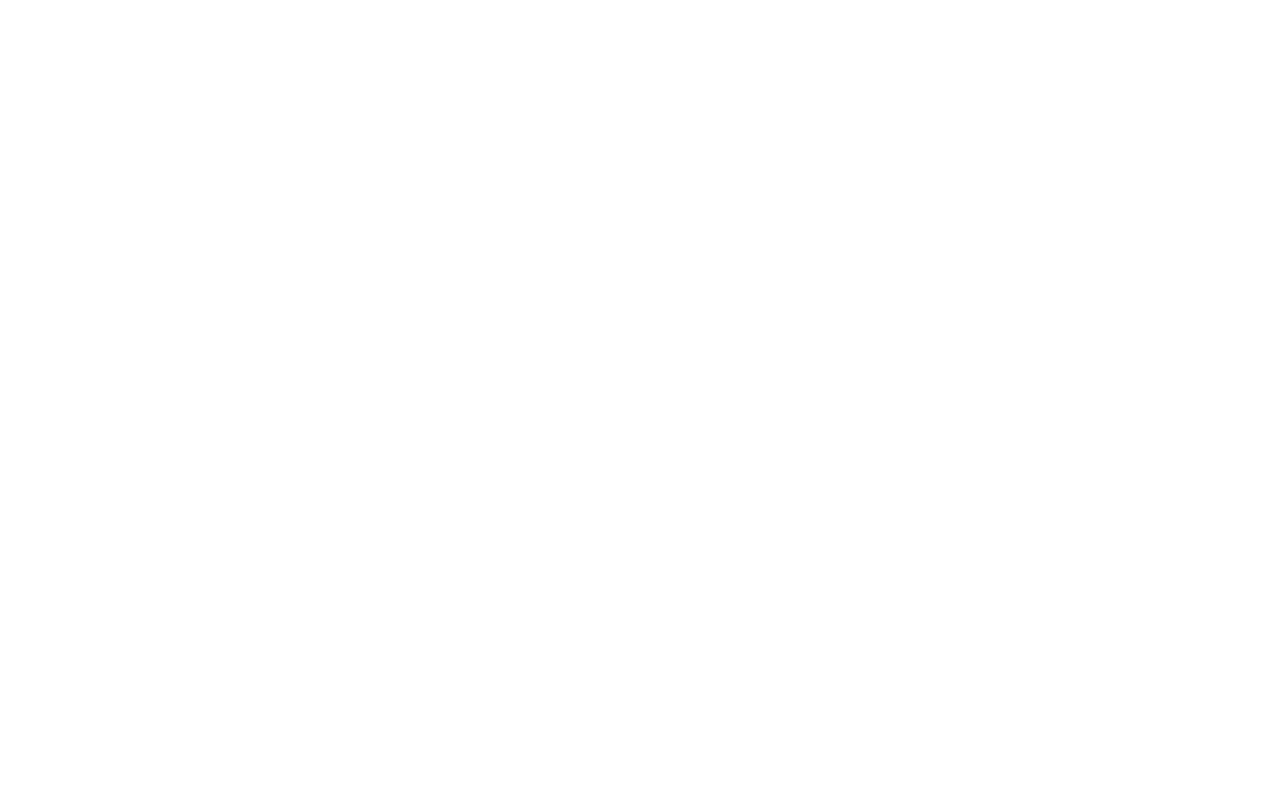
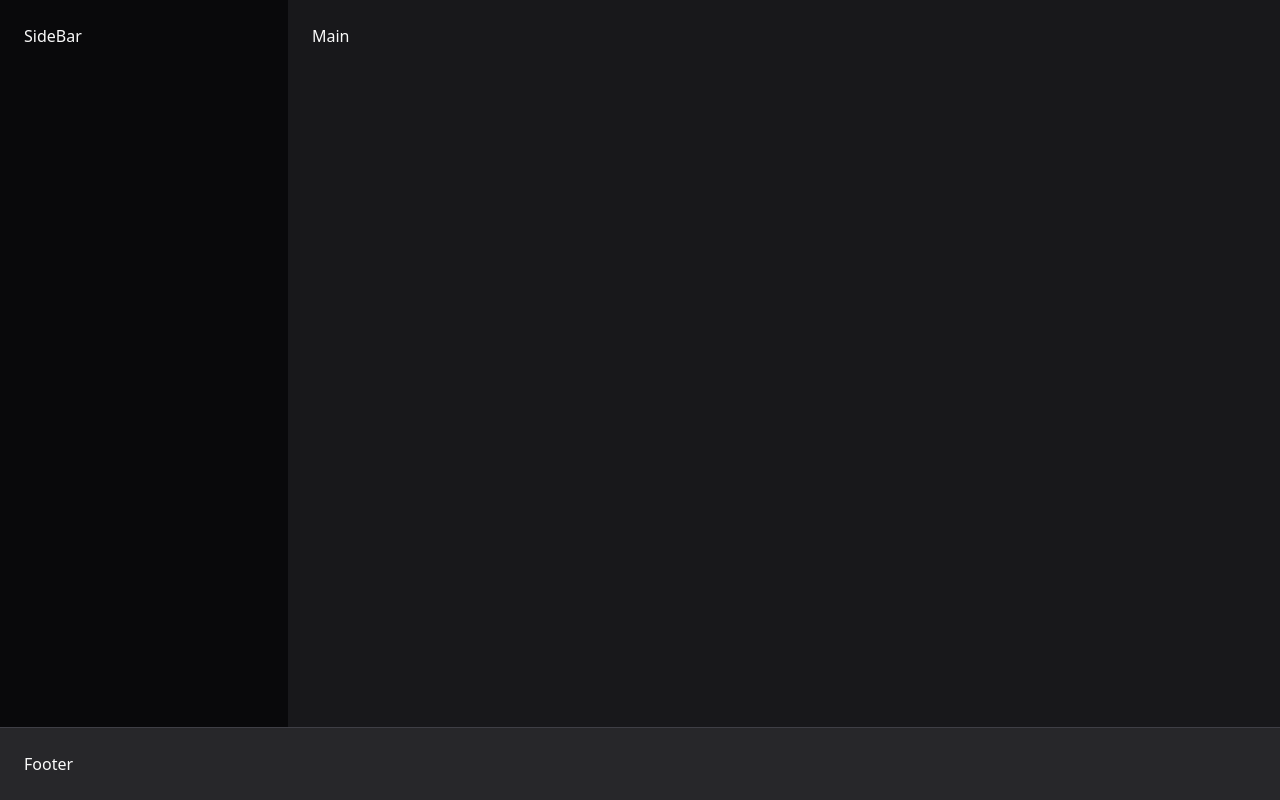
Before and after one commit to Ramonprog/next-spotify, a Next.js app: page / in a window 1280 px wide. Built offline with nearby package versions, Linux system fonts and the light colour scheme.

Commit message:
layout inicial

```diff
--- a/src/app/layout.tsx
+++ b/src/app/layout.tsx
@@ -16,7 +16,7 @@
 }) {
   return (
     <html lang="en">
-      <body className={inter.className}>{children}</body>
+      <body className='bg-zinc-900 text-zinc-50'>{children}</body>
     </html>
   )
 }
--- a/src/app/page.tsx
+++ b/src/app/page.tsx
@@ -1,5 +1,11 @@
 export default function Home() {
   return(
-    <main></main>
+   <div className="h-screen flex flex-col">
+    <div className="flex flex-1">
+      <aside className="w-72 bg-zinc-950 p-6">SideBar</aside>
+      <main className="flex-1 p-6">Main</main>
+    </div>
+    <footer className="bg-zinc-800 border-t border-zinc-700 p-6">Footer</footer>
+   </div>
   )
 }
```
